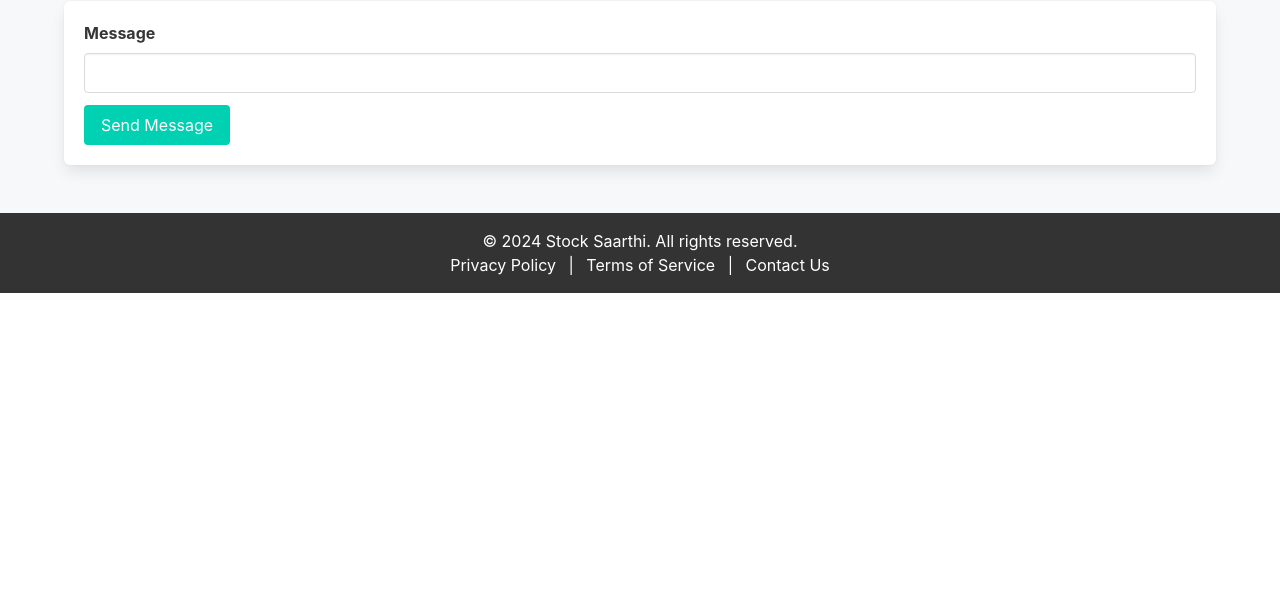
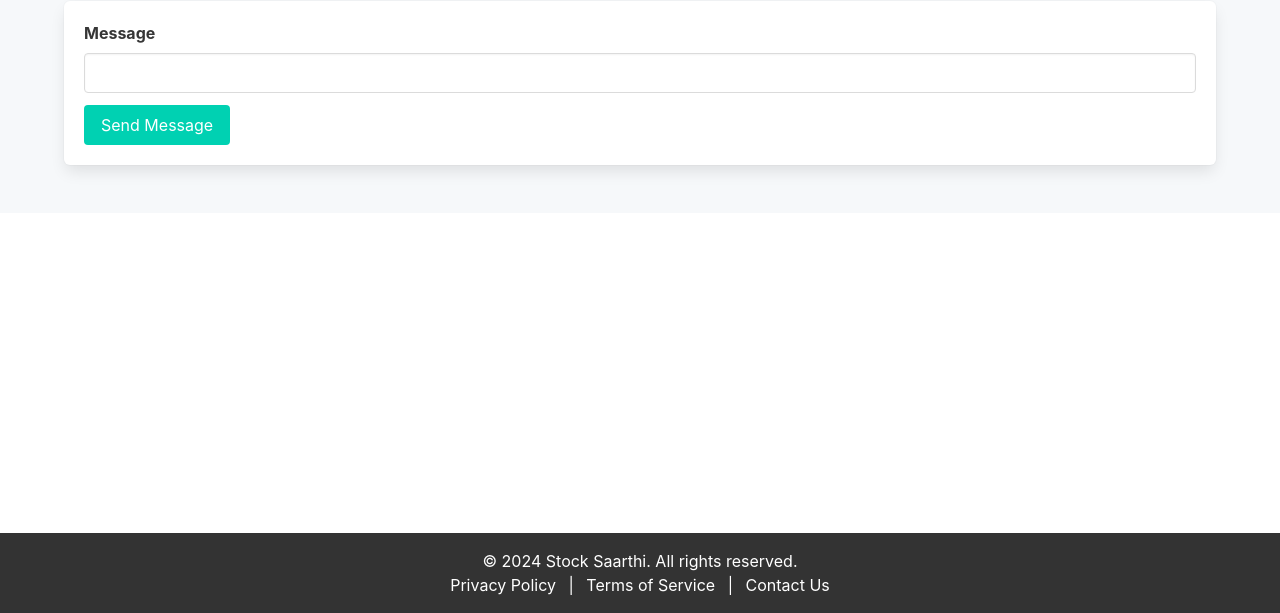
Before and after one commit to rishabharaj/tokenized-stock-saarthi-, a website: page AI.html in a window 1280 px wide. Shown: the part 187-800 px from the top of the page. Drawn offline with nearby package versions, Linux system fonts and the light colour scheme.

Commit message:
Update AI.html

```diff
--- a/AI.html
+++ b/AI.html
@@ -68,13 +68,15 @@
   <style>
      /* Footer */
      footer {
+    position: fixed;
+    bottom: 0;
+    width: 100%;
     background: #333;
     color: #fff;
     text-align: center;
     padding: 1rem;
-      margin-top: auto; /* Pushes footer to the bottom */
+    clear: both;
   }
-
   .footer-links a {
     color: #fff;
     margin: 0 0.5rem;
```
Lines whose indentation alone changed are shown as unchanged.
